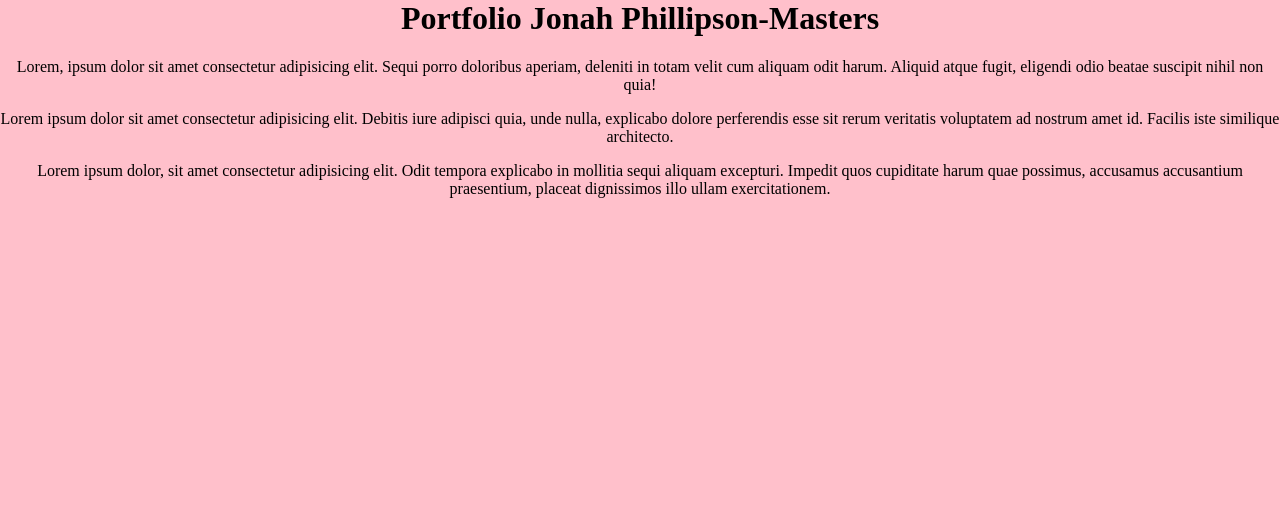
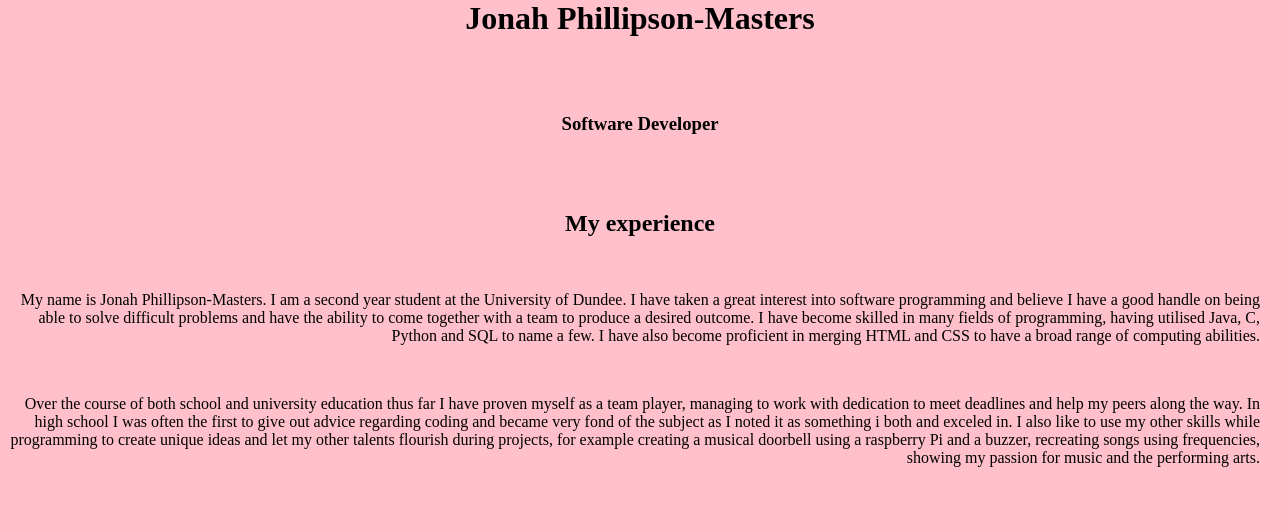
Before and after one commit to JonahMasters/Portfolio, a plain HTML site: page index.html in a window 1280 px wide. Drawn offline with Linux system fonts and the light colour scheme.

Commit message:
addedfirstcontent

```diff
--- a/index.html
+++ b/index.html
@@ -7,10 +7,23 @@
     <link rel="stylesheet" href="styles.css">
 </head>
 <body>
-    <h1>Portfolio Jonah Phillipson-Masters</h1>
-    <p>Lorem, ipsum dolor sit amet consectetur adipisicing elit. Sequi porro doloribus aperiam, deleniti in totam velit cum aliquam odit harum. Aliquid atque fugit, eligendi odio beatae suscipit nihil non quia!</p>
-    <p>Lorem ipsum dolor sit amet consectetur adipisicing elit. Debitis iure adipisci quia, unde nulla, explicabo dolore perferendis esse sit rerum veritatis voluptatem ad nostrum amet id. Facilis iste similique architecto.</p>
-    <p>Lorem ipsum dolor, sit amet consectetur adipisicing elit. Odit tempora explicabo in mollitia sequi aliquam excepturi. Impedit quos cupiditate harum quae possimus, accusamus accusantium praesentium, placeat dignissimos illo ullam exercitationem.</p>
-
+    <div>
+    <h1>Jonah Phillipson-Masters</h1>
+    <br>
+    <br>
+    <h3>Software Developer</h3>
+    </div>
+    <br>
+    <br>
+    <h2>My experience</h2>
+    <br>
+    <p style="text-align: right; margin-right: 20px;">My name is Jonah Phillipson-Masters. I am a second year student at the University of Dundee. I have taken a great interest into software programming and believe I have a good handle on being able to solve
+    difficult problems and have the ability to come together with a team to produce a desired outcome. I have become skilled in many fields of programming, having utilised Java, C, Python and SQL to name a few. I have also become proficient in merging HTML and CSS
+    to have a broad range of computing abilities.</p>
+    <br>
+    <p style="text-align: right; margin-right: 20px;">Over the course of both school and university education thus far I have proven myself as a team player, managing to work with dedication
+    to meet deadlines and help my peers along the way. In high school I was often the first to give out advice regarding coding and became very fond of the subject as I noted it as something i both
+    and exceled in. I also like to use my other skills while programming to create unique ideas and let my other talents flourish during projects, for example creating a musical doorbell using a raspberry Pi
+    and a buzzer, recreating songs using frequencies, showing my passion for music and the performing arts.</p>
 </body>
 </html>
```
